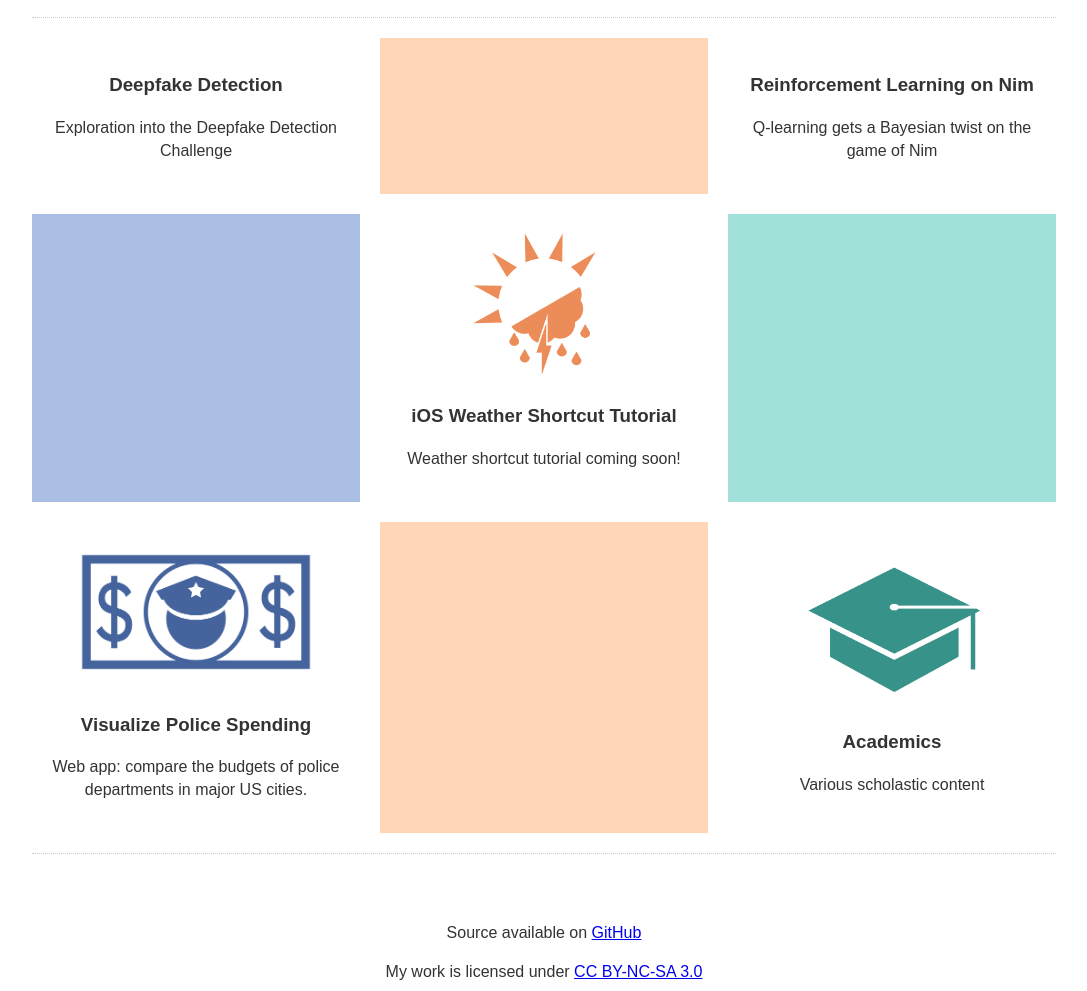
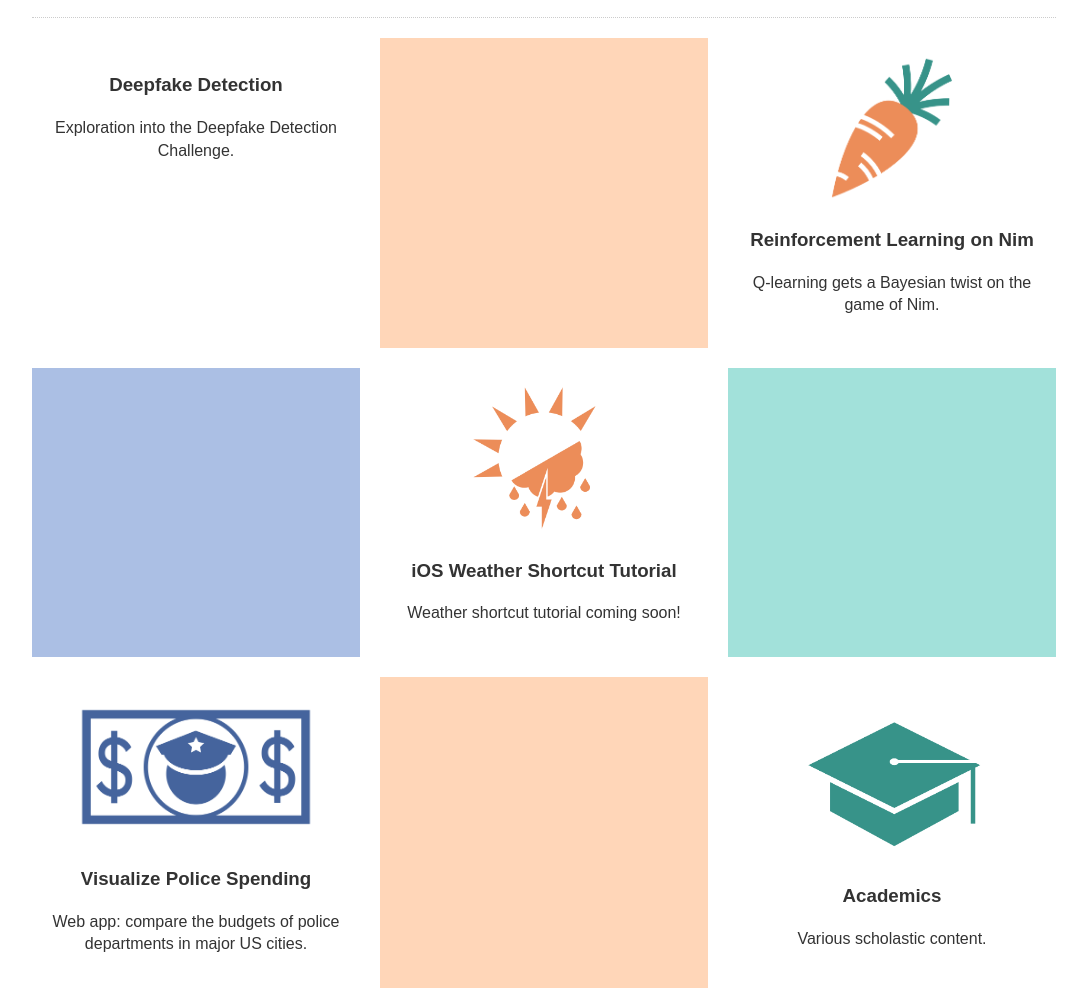
Before and after one commit to MartenThompson/MartenThompson.github.io, a plain HTML site: page index.html in a window 1280 px wide. Shown: the part 212-1203 px from the top of the page, without its empty margins (96-1183 px from the left). Drawn offline with Linux system fonts and the light colour scheme.

Commit message:
created rl carrot icon

```diff
--- a/index.html
+++ b/index.html
@@ -35,7 +35,7 @@
       <a href="./pages/df/df.pdf">
         <div class="box">
           <h3>Deepfake Detection</h3>
-          <p>Exploration into the Deepfake Detection Challenge</p>
+          <p>Exploration into the Deepfake Detection Challenge.</p>
         </div>
       </a>
 
@@ -45,8 +45,9 @@
 
       <a href="./pages/nim/rl_nim.pdf" target="_blank">
         <div class="box">
+          <img src="img/rl_icon.png" alt="Reinforcement learning report">
           <h3>Reinforcement Learning on Nim</h3>
-          <p>Q-learning gets a Bayesian twist on the game of Nim</p>
+          <p>Q-learning gets a Bayesian twist on the game of Nim.</p>
         </div>
       </a>
 
@@ -82,7 +83,7 @@
         <div class="box">
           <img src="img/gradecalc.png" alt="Academics">
           <h3>Academics</h3>
-          <p>Various scholastic content</p>
+          <p>Various scholastic content.</p>
         </div>
       </a>
 
```
Also changed, not shown: img/rl_icon.png (added), svg/contact.svg, svg/rl_icon.svg (added).
